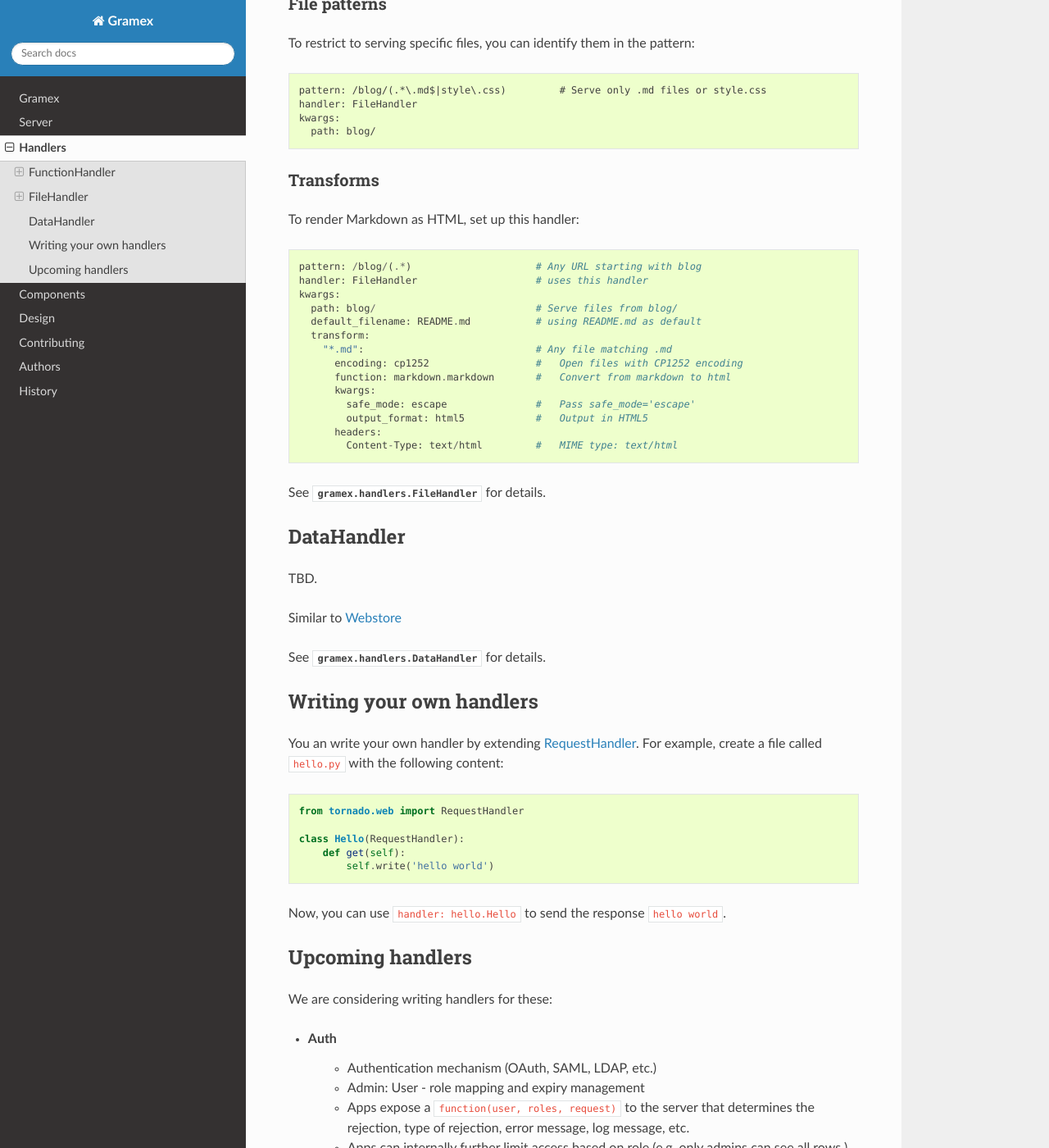
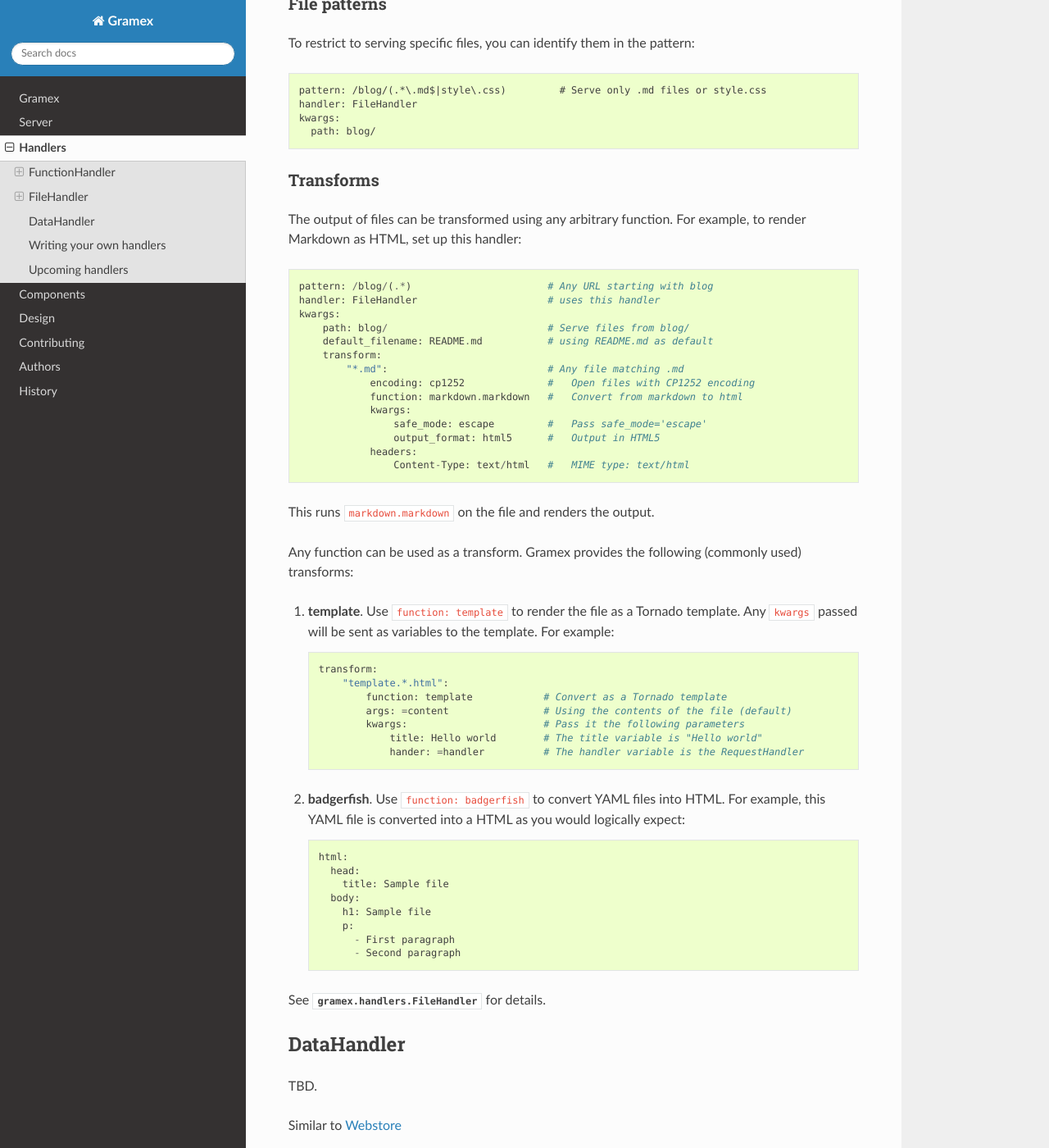
Before and after one commit to gramener/gramex, a Sphinx documentation site: the page built from docs/handlers.rst, in a window 1280 px wide and 1400 px high, scrolled down 4850 px. Shown: the whole window at 82% size. Built offline with Sphinx 7.4.7 and the Read the Docs theme 2.0.0, drawn with Linux system fonts in a browser that asks for light colours; the version number could not be read and is left out.

Commit message:
DOC: Document transforms

```diff
--- a/docs/handlers.rst
+++ b/docs/handlers.rst
@@ -22,11 +22,11 @@ displays "Hello world" at /hello as plain text::
         pattern: /hello                     # The URL /hello
         handler: FunctionHandler            # Runs a function
         kwargs:
-          function: six.text_type           # Convert to string
-          args:                             # with these arguments:
-            - Hello world                   # just one "Hello world"
-          headers:
-            Content-Type: text/plain        # Render as plain text
+            function: six.text_type         # Convert to string
+            args:                           # with these arguments:
+                - Hello world               # just one "Hello world"
+            headers:
+                Content-Type: text/plain    # Render as plain text
 
 You can call a function that you have defined. For example, create a
 ``calculations.py`` with this method::
@@ -47,10 +47,10 @@ Now, you can use this configuration::
         pattern: /total                             # The URL /total
         handler: FunctionHandler                    # Runs a function
         kwargs:
-          function: calculations.total              # calculations.total(100, 200.0)
-          args: [100, 200.0]
-          headers:
-            Content-Type: application/json          # Returns the result as JSON
+            function: calculations.total            # calculations.total(100, 200.0)
+            args: [100, 200.0]
+            headers:
+                Content-Type: application/json      # Returns the result as JSON
 
 ... to get this result in JSON::
 
@@ -66,7 +66,7 @@ You can specify wildcards in the URL pattern. For example::
         pattern: /name/([a-z]+)/age/([0-9]+)        # e.g. /name/john/age/21
         handler: FunctionHandler                    # Runs a function
         kwargs:
-          function: calculations.name_age           # Run this function
+            function: calculations.name_age         # Run this function
 
 When you access ``/name/john/age/21``, ``john`` and ``21`` can be accessed
 via ``handler.path_args`` as follows::
@@ -222,7 +222,7 @@ specify the appropriate pattern and path. For example, if you have a
     pattern: /data
     handler: FileHandler
     kwargs:
-      path: data.csv
+        path: data.csv
 
 The URL will be served with the MIME type of the file. CSV files have a MIME
 type ``text/csv`` and a ``Content-Disposition`` set to download the file. You
@@ -231,10 +231,10 @@ can override these headers::
     pattern: /data
     handler: FileHandler
     kwargs:
-      path: data.csv
-      headers:
-        Content-Type: text/plain
-        Content-Disposition: none
+        path: data.csv
+        headers:
+            Content-Type: text/plain
+            Content-Disposition: none
 
 
 File patterns
@@ -250,25 +250,53 @@ To restrict to serving specific files, you can identify them in the pattern::
 Transforms
 ::::::::::
 
-To render Markdown as HTML, set up this handler::
+The output of files can be transformed using any arbitrary function. For
+example, to render Markdown as HTML, set up this handler::
 
-    pattern: /blog/(.*)                     # Any URL starting with blog
-    handler: FileHandler                    # uses this handler
+    pattern: /blog/(.*)                       # Any URL starting with blog
+    handler: FileHandler                      # uses this handler
     kwargs:
-      path: blog/                           # Serve files from blog/
-      default_filename: README.md           # using README.md as default
+        path: blog/                           # Serve files from blog/
+        default_filename: README.md           # using README.md as default
+        transform:
+            "*.md":                           # Any file matching .md
+                encoding: cp1252              #   Open files with CP1252 encoding
+                function: markdown.markdown   #   Convert from markdown to html
+                kwargs:
+                    safe_mode: escape         #   Pass safe_mode='escape'
+                    output_format: html5      #   Output in HTML5
+                headers:
+                    Content-Type: text/html   #   MIME type: text/html
+
+This runs ``markdown.markdown`` on the file and renders the output.
+
+Any function can be used as a transform. Gramex provides the following (commonly
+used) transforms::
+
+1. **template**. Use ``function: template`` to render the file as a Tornado
+   template. Any ``kwargs`` passed will be sent as variables to the template.
+   For example::
+
       transform:
-        "*.md":                             # Any file matching .md
-          encoding: cp1252                  #   Open files with CP1252 encoding
-          function: markdown.markdown       #   Convert from markdown to html
-          kwargs:
-            safe_mode: escape               #   Pass safe_mode='escape'
-            output_format: html5            #   Output in HTML5
-          headers:
-            Content-Type: text/html         #   MIME type: text/html
+          "template.*.html":
+              function: template            # Convert as a Tornado template
+              args: =content                # Using the contents of the file (default)
+              kwargs:                       # Pass it the following parameters
+                  title: Hello world        # The title variable is "Hello world"
+                  hander: =handler          # The handler variable is the RequestHandler
 
-.. _SimpleHTTPServer: https://docs.python.org/2/library/simplehttpserver.html
+2. **badgerfish**. Use ``function: badgerfish`` to convert YAML files into HTML.
+   For example, this YAML file is converted into a HTML as you would logically
+   expect::
 
+      html:
+        head:
+          title: Sample file
+        body:
+          h1: Sample file
+          p:
+            - First paragraph
+            - Second paragraph
 
 See :class:`gramex.handlers.FileHandler` for details.
 
```
